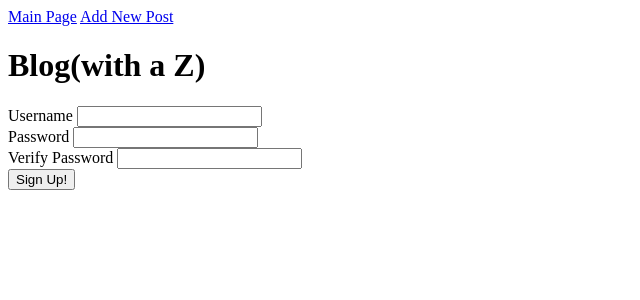
After one commit to clarkroman4/blogz, a Flask app: page /register in a window 1280 px wide. The commit adds this page. Shown: the top 300 px of the page, without its empty margins (0-640 px from the left). Run offline with Flask 2, Linux system fonts and the light colour scheme.

Commit message:
added registration and login pages

```diff
--- a/app.py
+++ b/app.py
@@ -3,7 +3,8 @@ from flask_sqlalchemy import SQLAlchemy
 
 app = Flask(__name__)
 app.config['DEBUG'] = True
-app.config['SQLALCHEMY_DATABASE_URI'] = 'mysql+pymysql://build-a-blog:root@localhost:8889/build-a-blog'
+app.config['SQLALCHEMY_DATABASE_URI'] = 'mysql+pymysql://blogz:root@localhost:8889/blogz'
 app.config['SQLALCHEMY_ECHO']=True
 
 db = SQLAlchemy(app)
+app.secret_key = "faoiieavnoiew93wrnfe09"
--- a/main.py
+++ b/main.py
@@ -1,6 +1,7 @@
 from flask import request, render_template, redirect, session, flash
 from app import db, app
-from models import Post
+from models import Post, User
+from hashutils import check_hash, make_hash, make_salt
 
 @app.route("/")
 def index():
@@ -13,6 +14,52 @@ def index():
         posts = Post.query.all()
         return render_template("main_page.html", posts=posts)
 
+@app.route("/register", methods=["POST", "GET"])
+def register():
+    if request.method =="POST":
+        username = request.form["username"]
+        password = request.form["password"]
+        verify = request.form["verify"]
+
+        if len(username) < 3 or len(username) > 20 or ' ' in username:
+            username_error = "Please enter a username between 3 and 20 characters, with no spaces."
+        else:
+            username_error = ''
+        if len(password) < 3 or len(password) > 20 or ' ' in password:
+            password_error = "Please enter a password between 3 and 20 characters, with no spaces."
+        else:
+            password_error = ''
+        if password != verify or len(password) ==0 and len(verify) == 0:
+            verify_error = "Password and verify password must match"
+        else:
+            verify_error =''
+
+        if username_error and password_error and verify_error:
+            return render_template("registration.html", username_error = username_error, password_error=password_error, verify_error=verify_error, username=username)
+        else:
+            new_user = User(username,password)
+            db.session.add(new_user)
+            db.session.commit()
+            return redirect ("/add-new")
+    else:
+        return render_template("registration.html")
+
+@app.route("/login", methods=["POST","GET"])
+def login():
+    if request.method == 'POST':
+        username = request.form['username']
+        password = request.form['password']
+        user = User.query.filter_by(username=username).first()
+        if user and check_hash(password, user.pw_hash):
+            session["username"] = username
+            flash("Logged In!")
+            return redirect('/add-new')
+        else:
+            error = "User does not exist of user password incorrect"
+            return render_template("login.html", error=error)
+    else:
+        error=""
+        return render_template("login.html")
 @app.route("/add-new", methods = ["POST", "GET"])
 def new():
     error = ""
--- a/templates/base.html
+++ b/templates/base.html
@@ -4,13 +4,16 @@
     <meta charset="UTF-8">
     <meta name="viewport" content="width=device-width, initial-scale=1.0">
     <meta http-equiv="X-UA-Compatible" content="ie=edge">
-    <title>Build-A-Blog</title>
+    <title>Blogz</title>
+    <style>
+        .error {color: red}
+        </style>
 </head>
 <body>
     <div>
             <a href= "/">Main Page</a>
         <a href= "/add-new">Add New Post</a>
-        <h1>Build-A-Blog!</h1>
+        <h1>Blog(with a Z)</h1>
     </div>
     {%block content%}
 
--- a/templates/new_post.html
+++ b/templates/new_post.html
@@ -1,9 +1,6 @@
 {% extends "base.html" %}
 
 {%block content%}
-<style>
-.error {color: red}
-</style>
 
 <form  action= "/add-new" id="new-post" method="POST">
     <div>
--- /dev/null
+++ b/templates/registration.html
@@ -0,0 +1,21 @@
+{% extends "base.html"%}
+{%block content%}
+<form action ="/register" method= "POST">
+<label for="username" >Username</label>
+<input type="text" name="username">
+<span class="error">{{username_error}}</span>
+<br>
+<label for="password">Password</label>
+<input type="password" name="password">
+<span class="error">{{password_error}}</span>
+<br>
+<label for ="verify">Verify Password</label>
+<input type="password" name="verify">
+<span class="error">{{verify_error}}</span>
+<br>
+<input type="submit" name="submit" value="Sign Up!">
+
+
+</form>
+
+{% endblock %}
```
Also changed, not shown: hashutils.py (added, +19 -0 lines), models.py (+17 -1 lines), templates/login.html (added, +13 -0 lines).
